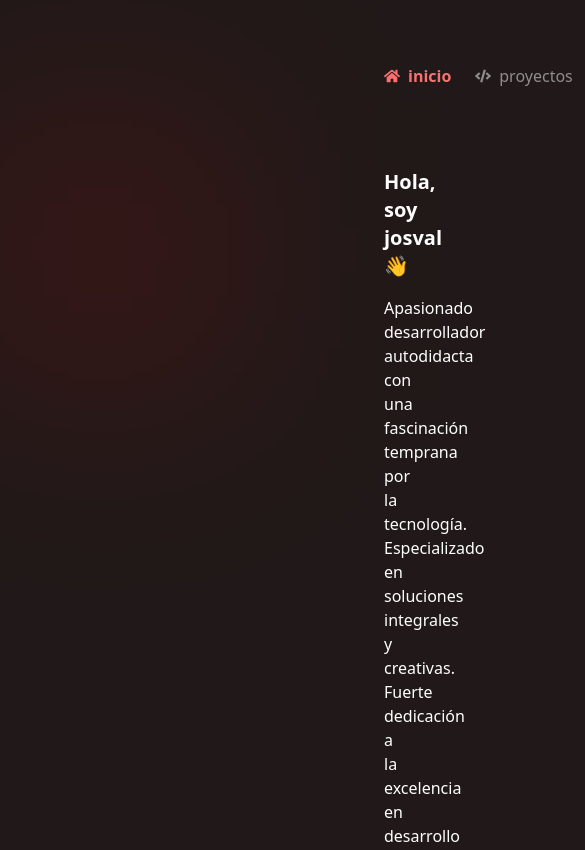
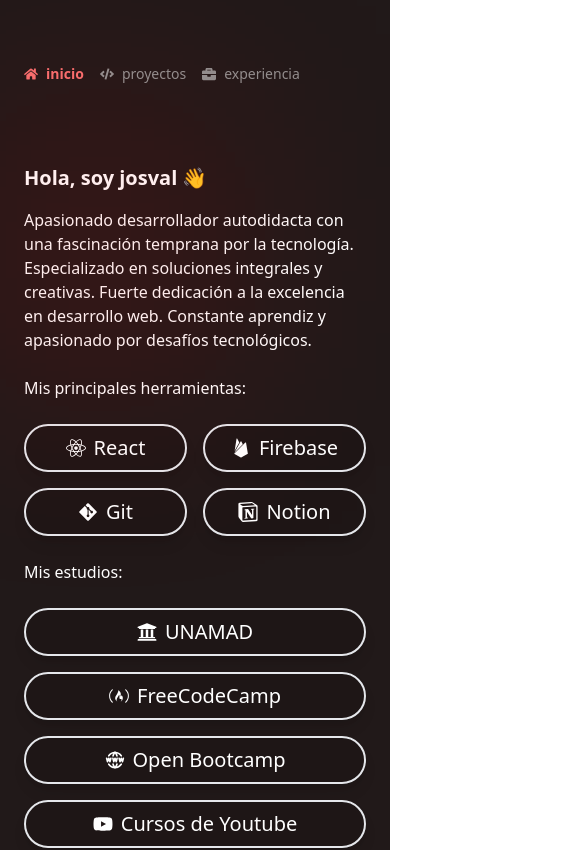
Before and after one commit to josvaal/portafolio, a React (Vite) app: page / in a window 390 px wide. Shown: the top 850 px of the page, 585 px wide, since content can reach past the window. Built offline with nearby package versions, Linux system fonts and the light colour scheme.

Commit message:
responsive update

```diff
--- a/src/App.jsx
+++ b/src/App.jsx
@@ -6,14 +6,14 @@
 
 const App = () => {
   return (
-    <>
+    <div className="max-w-[45rem] m-auto px-6">
       <Navbar />
       <Switch>
         <Route path="/" component={Home} />
         <Route path="/projects" component={Projects} />
       </Switch>
       <Footer />
-    </>
+    </div>
   )
 }
 
--- a/src/components/Navbar.jsx
+++ b/src/components/Navbar.jsx
@@ -6,7 +6,7 @@
 
   return (
     <div className="pb-20">
-      <ul className="flex gap-6">
+      <ul className="flex gap-4 md:gap-6 text-sm md:text-base">
         <li>
           <Link href="/" className={`duration-300 flex gap-2 items-center justify-center ${location == "/" ? "opacity-100 font-bold text-red-400" : "opacity-50 hover:text-red-400"}`}>
             <FaHome />
--- a/src/main.jsx
+++ b/src/main.jsx
@@ -5,7 +5,7 @@
 
 ReactDOM.createRoot(document.getElementById('root')).render(
   <React.StrictMode>
-    <div className="bg-dark min-h-screen w-full text-white before:content-[''] before:absolute before:bg-bgaccent before:w-[300px] before:h-[300px] before:blur-[100px] before:-left-[50px] before:top-[100px] z-10 px-96 py-16">
+    <div className="bg-dark min-h-screen w-full text-white before:content-[''] before:absolute before:bg-bgaccent before:w-[300px] before:h-[300px] before:blur-[100px] before:-left-[50px] before:top-[100px] z-10 py-16">
       <App />
     </div>
   </React.StrictMode>
--- a/src/pages/Home.jsx
+++ b/src/pages/Home.jsx
@@ -13,7 +13,7 @@
       <br />
       <p>Mis principales herramientas:</p>
       <br />
-      <div className="grid gap-4 grid-cols-4">
+      <div className="grid gap-4 grid-cols-2 md:grid-cols-4">
         <Button text="React" icon={<FaReact />} url="https://react.dev/" />
         <Button text="Firebase" icon={<IoLogoFirebase />} url="https://firebase.google.com/?hl=es" />
         <Button text="Git" icon={<FaGitAlt />} url="https://git-scm.com/" />
@@ -22,7 +22,7 @@
       <br />
       <p>Mis estudios:</p>
       <br />
-      <div className="grid gap-4 grid-cols-2">
+      <div className="grid gap-4 grid-cols-1 md:grid-cols-2">
         <Button text="UNAMAD" icon={<FaUniversity />} url="https://portal.unamad.edu.pe/" />
         <Button text="FreeCodeCamp" icon={<FaFreeCodeCamp />} url="https://www.freecodecamp.org/" />
         <Button text="Open Bootcamp" icon={<TbWorldWww />} url="https://open-bootcamp.com/" />
```
